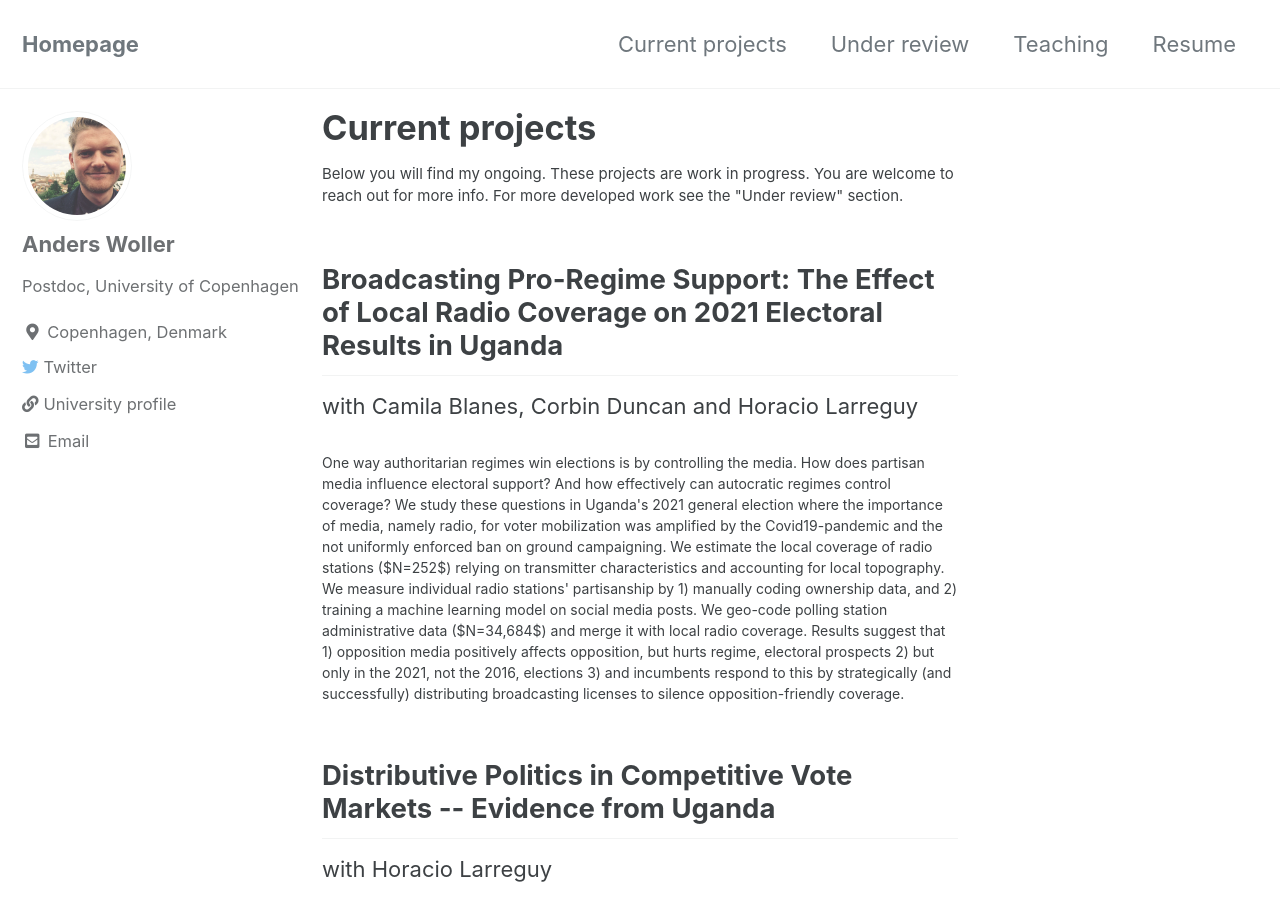
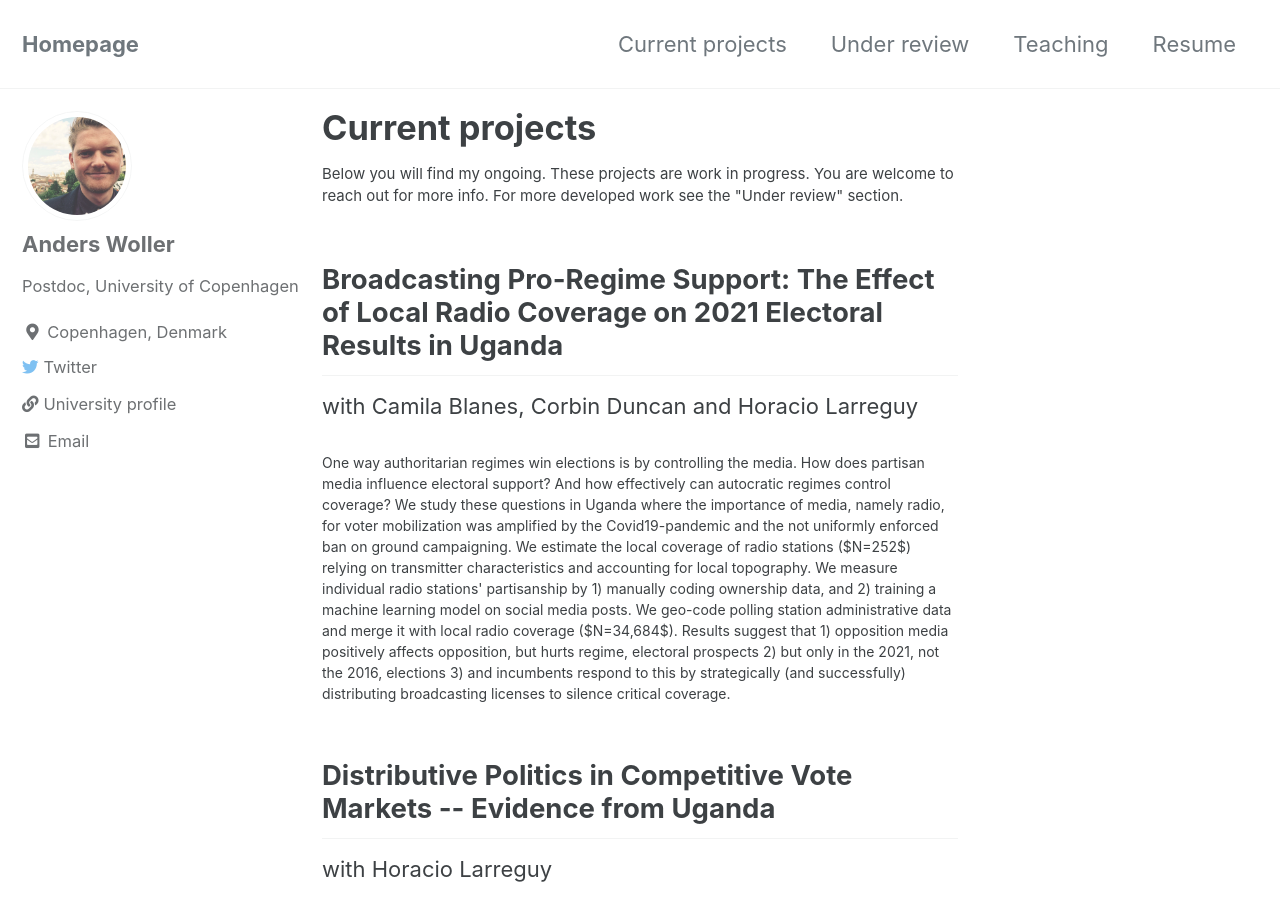
Before and after one commit to AndersWoller/AndersWoller.github.io, a Jekyll site: the page built from _pages/research.md, in a window 1280 px wide and 900 px high. Built offline with Jekyll 4.4.1, drawn with Linux system fonts in a browser that asks for light colours; cached includes are drawn as plain includes.

Commit message:
Update research.md

```diff
--- a/_pages/research.md
+++ b/_pages/research.md
@@ -7,7 +7,7 @@ permalink: /Research/
 
 <h2> Broadcasting Pro-Regime Support: The Effect of Local Radio Coverage on 2021 Electoral Results in Uganda </h2> with Camila Blanes, Corbin Duncan and Horacio Larreguy
 
-<p style="font-size:14px"> One way authoritarian regimes win elections is by controlling the media. How does partisan media influence electoral support? And how effectively can autocratic regimes control coverage? We study these questions in Uganda's 2021 general election where the importance of media, namely radio, for voter mobilization was amplified by the Covid19-pandemic and the not uniformly enforced ban on ground campaigning. We estimate the local coverage of radio stations ($N=252$) relying on transmitter characteristics and accounting for local topography. We measure individual radio stations' partisanship by 1) manually coding ownership data, and 2) training a machine learning model on social media posts. We geo-code polling station administrative data ($N=34,684$) and merge it with local radio coverage. Results suggest that 1) opposition media positively affects opposition, but hurts regime, electoral prospects 2) but only in the 2021, not the 2016, elections 3) and incumbents respond to this by strategically (and successfully) distributing broadcasting licenses to silence opposition-friendly coverage. </p>
+<p style="font-size:14px"> One way authoritarian regimes win elections is by controlling the media. How does partisan media influence electoral support? And how effectively can autocratic regimes control coverage? We study these questions in Uganda where the importance of media, namely radio, for voter mobilization was amplified by the Covid19-pandemic and the not uniformly enforced ban on ground campaigning. We estimate the local coverage of radio stations ($N=252$) relying on transmitter characteristics and accounting for local topography. We measure individual radio stations' partisanship by 1) manually coding ownership data, and 2) training a machine learning model on social media posts. We geo-code polling station administrative data and merge it with local radio coverage ($N=34,684$). Results suggest that 1) opposition media positively affects opposition, but hurts regime, electoral prospects 2) but only in the 2021, not the 2016, elections 3) and incumbents respond to this by strategically (and successfully) distributing broadcasting licenses to silence critical coverage. </p>
 
 <h2> Distributive Politics in Competitive Vote Markets -- Evidence from Uganda </h2>
 with Horacio Larreguy
```
